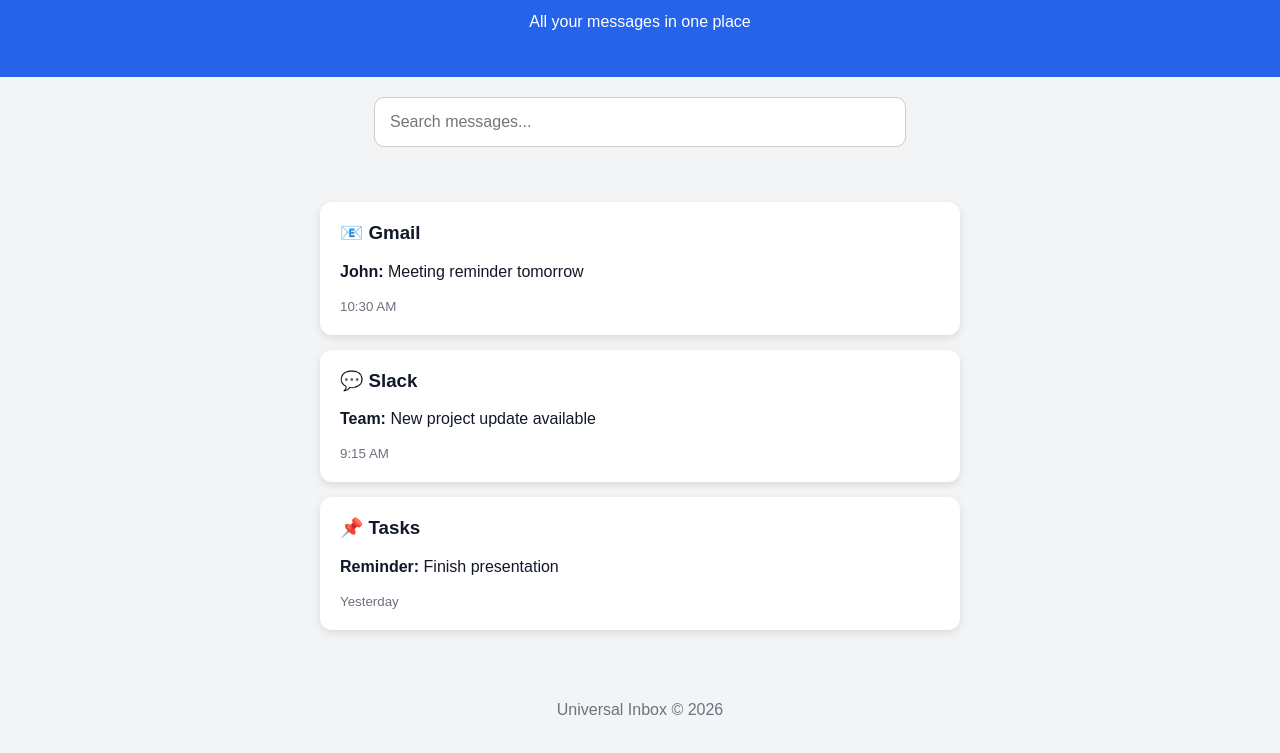
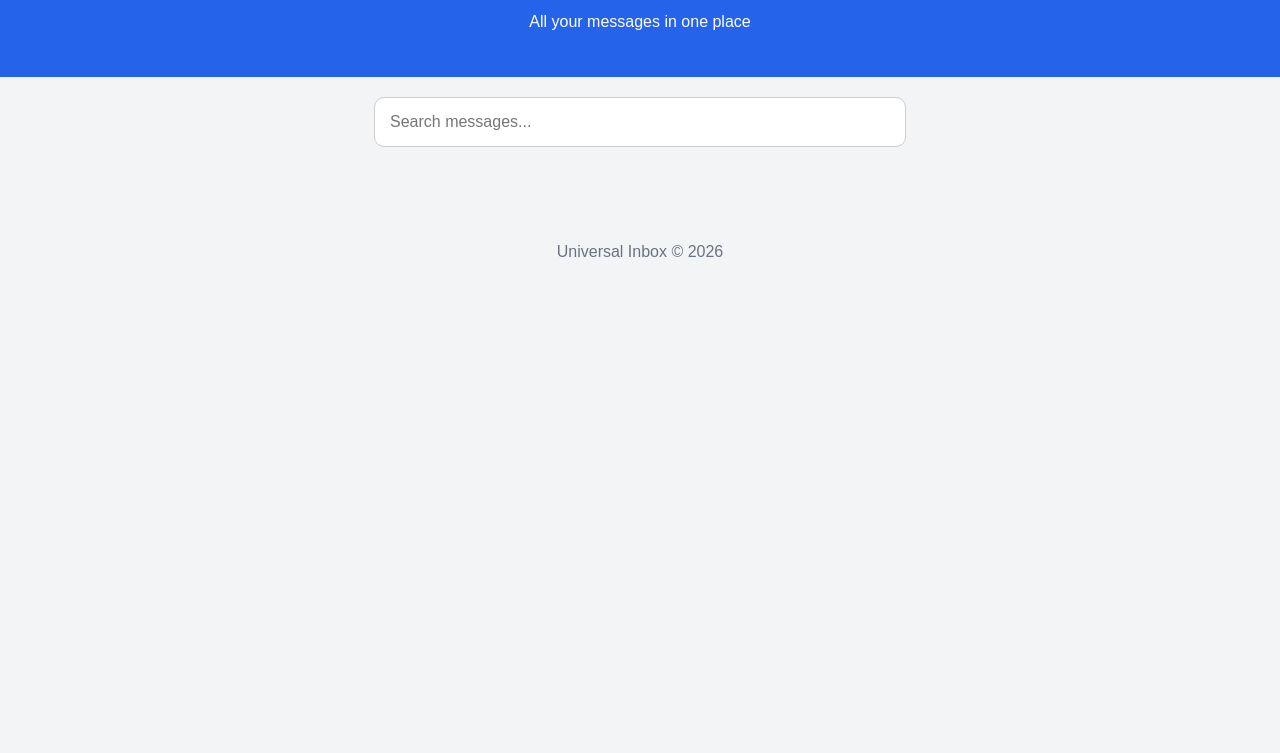
Before and after one commit to Mahama59/universal-inbox, a plain HTML site: page index.html in a window 1280 px wide. Shown: the part 71-824 px from the top of the page. After the commit the page ends 800 px from the top, so only its background shows below. Drawn offline with Linux system fonts and the light colour scheme.

Commit message:
Add ID to inbox section and include script tag

```diff
--- a/index.html
+++ b/index.html
@@ -18,27 +18,7 @@
 </section>
 
 
-<section class="inbox">
-
-    <div class="message">
-        <h3>📧 Gmail</h3>
-        <p><b>John:</b> Meeting reminder tomorrow</p>
-        <small>10:30 AM</small>
-    </div>
-
-
-    <div class="message">
-        <h3>💬 Slack</h3>
-        <p><b>Team:</b> New project update available</p>
-        <small>9:15 AM</small>
-    </div>
-
-
-    <div class="message">
-        <h3>📌 Tasks</h3>
-        <p><b>Reminder:</b> Finish presentation</p>
-        <small>Yesterday</small>
-    </div>
+<section class="inbox" id="inbox">
 
 </section>
 
@@ -47,6 +27,8 @@
     <p>Universal Inbox © 2026</p>
 </footer>
 
+
 <script src="script.js"></script>
+
 </body>
 </html>
```
